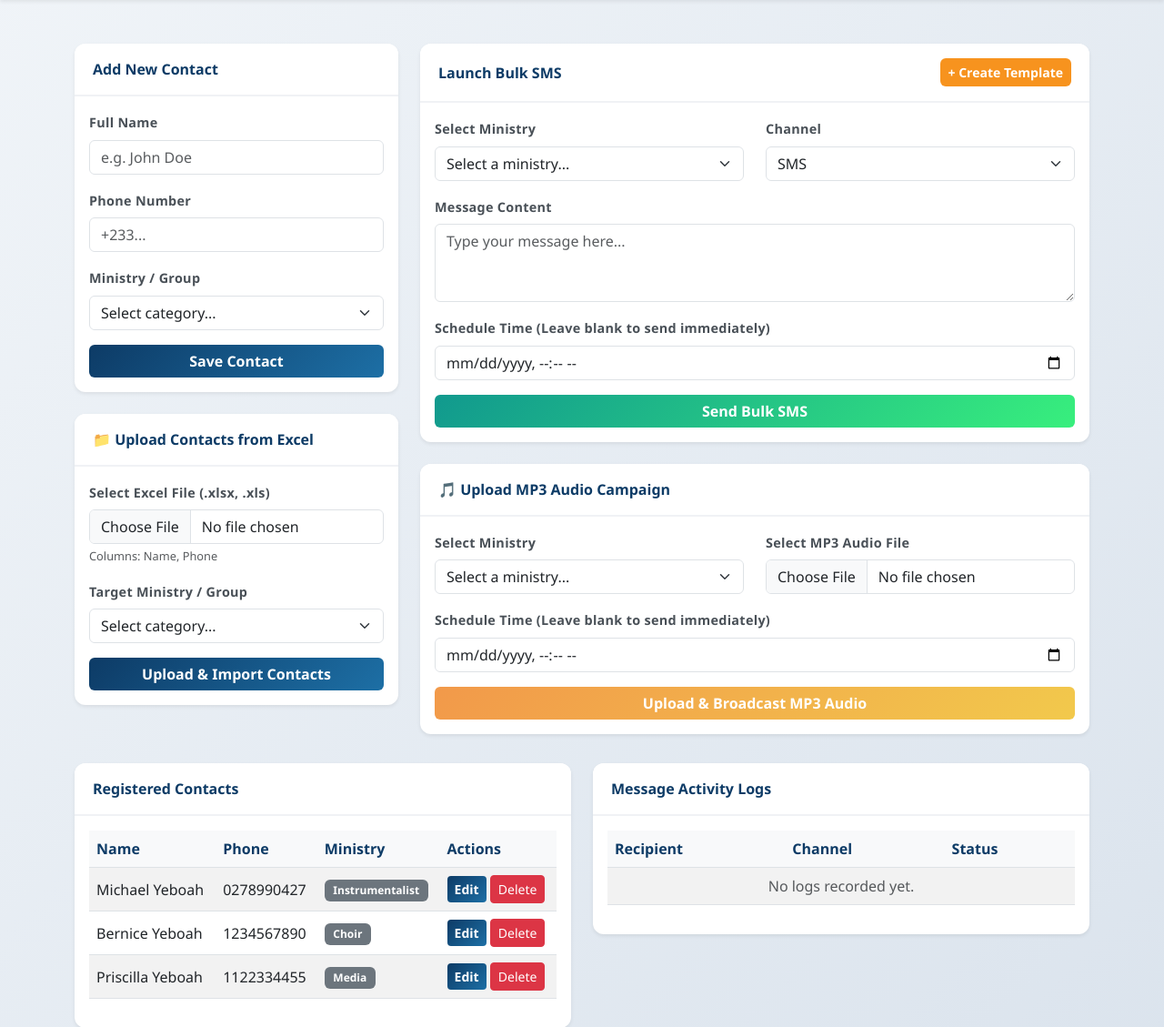
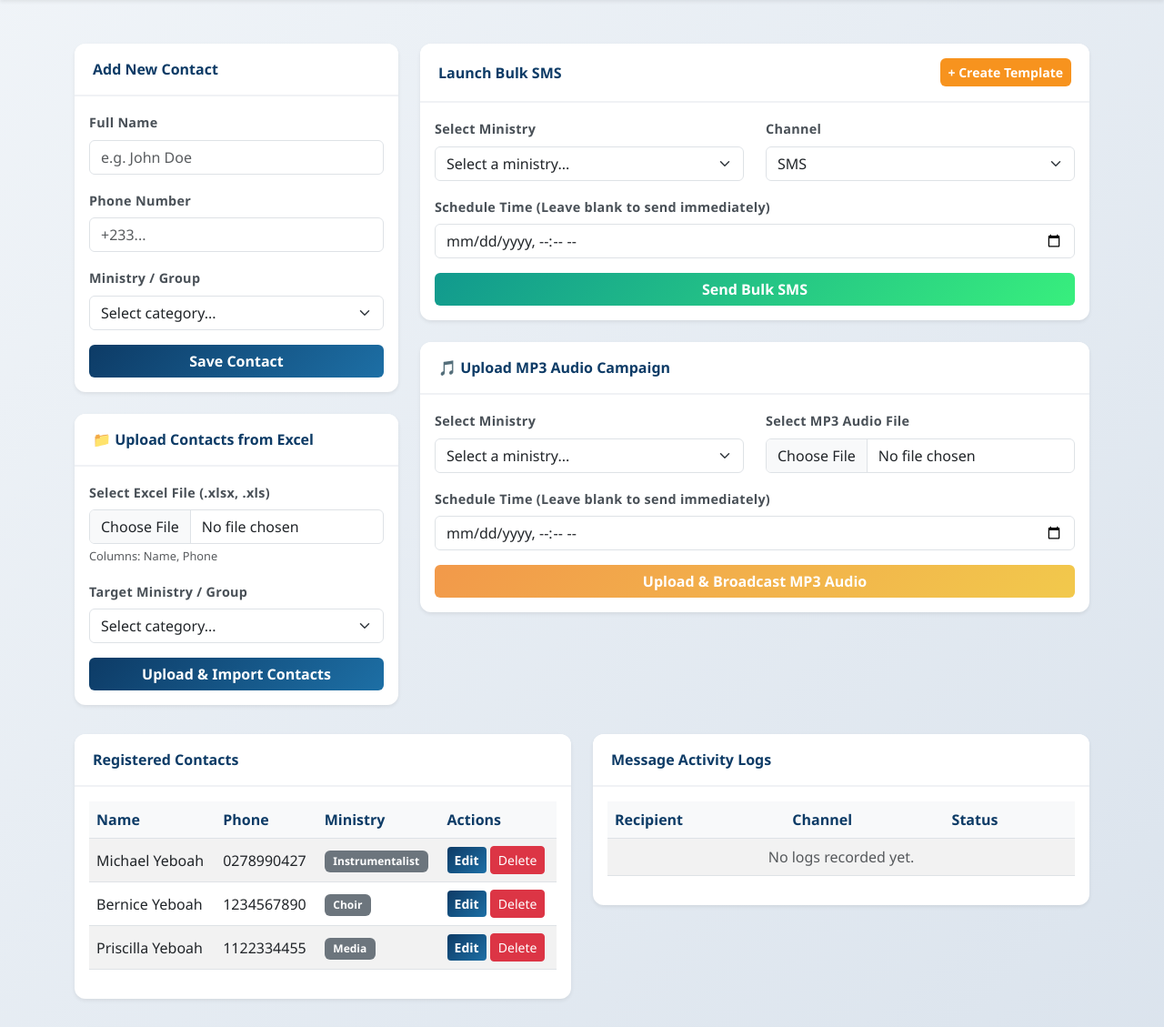
Before and after one commit to kwesidompreh53-png/stem-messaging-app, a Flask app: page / in a window 1280 px wide. Shown: the part 45-1174 px from the top of the page at 91% size. Run offline with Flask 3, Linux system fonts and the light colour scheme; a user stored in the database is signed in; some libraries are stand-ins or nearby versions.

Commit message:
Remove Message Content box from bulk campaign form

```diff
--- a/templates/index.html
+++ b/templates/index.html
@@ -197,10 +197,7 @@
                                     </select>
                                 </div>
                             </div>
-                            <div class="mb-3">
-                                <label class="form-label">Message Content</label>
-                                <textarea class="form-control" name="message" rows="3" placeholder="Type your message here..." required></textarea>
-                            </div>
+                            <!-- Message Content box removed from here -->
                             <div class="mb-3">
                                 <label class="form-label">Schedule Time (Leave blank to send immediately)</label>
                                 <input type="datetime-local" class="form-control" name="schedule_time">
```
